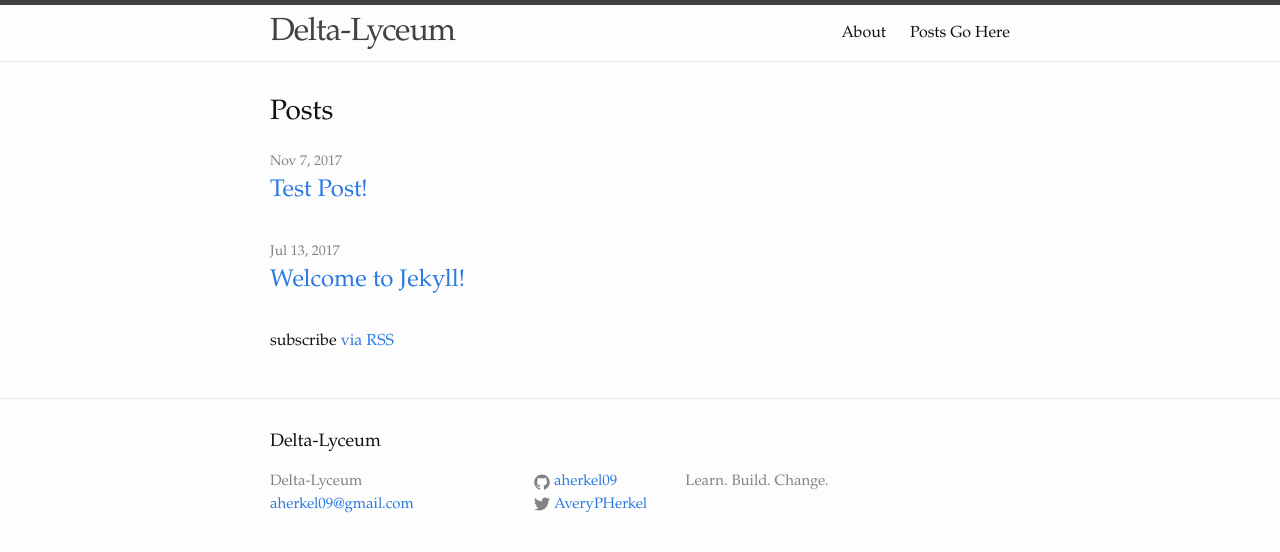
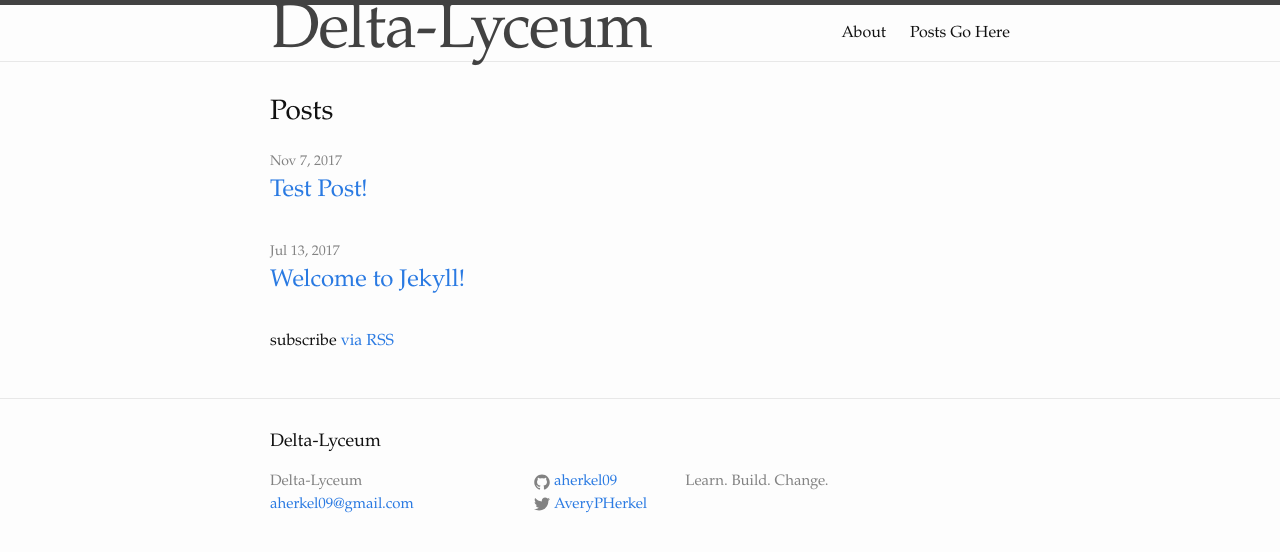
Before and after one commit to DeltaLyceum/aherkel09.github.io, a Jekyll site: the page built from index.html, in a window 1280 px wide. Shown: the top 552 px of the page. Built offline with Jekyll 4.4.1, drawn with Linux system fonts in a browser that asks for light colours.

Commit message:
Update _layout.scss

```diff
--- a/_sass/_layout.scss
+++ b/_sass/_layout.scss
@@ -11,7 +11,7 @@
 }
 
 .site-title {
-    font-size: 32px;
+    font-size: 64px;
     font-weight: 300;
     line-height: 56px;
     letter-spacing: -1px;
```
